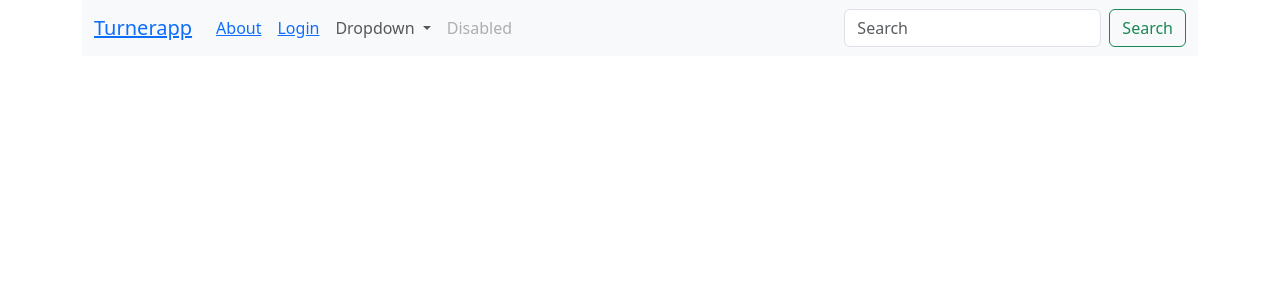
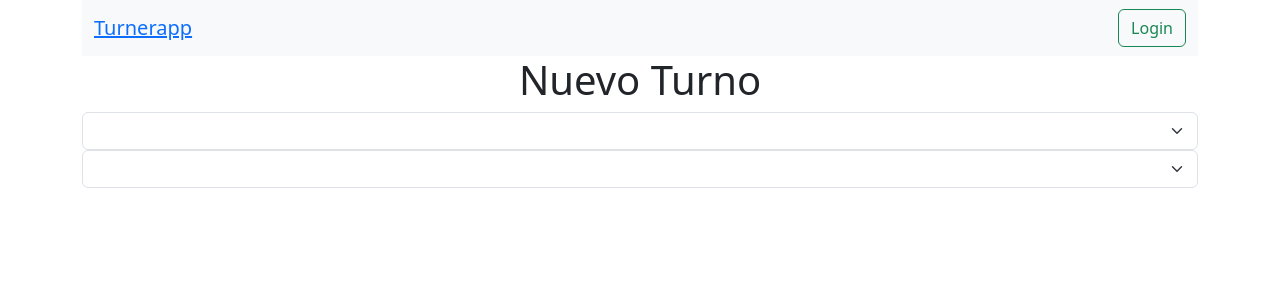
Before and after one commit to MartinZielony/TurneraPNT2, a Vue app: page /pacienteNuevoTurno in a window 1280 px wide. Shown: the top 300 px of the page. Built offline with nearby package versions, Linux system fonts and the light colour scheme.

Commit message:
WIP Listado de Medicos

```diff
--- a/src/App.vue
+++ b/src/App.vue
@@ -1,6 +1,8 @@
 <script setup>
 import { RouterLink, RouterView } from 'vue-router'
 import HelloWorld from './components/HelloWorld.vue'
+import { useUserStore } from './stores/user'
+const user = useUserStore()
 </script>
 
 <template>
@@ -17,15 +19,12 @@ import HelloWorld from './components/HelloWorld.vue'
           </button>
           <div class="collapse navbar-collapse" id="navbarSupportedContent">
             <ul class="navbar-nav me-auto mb-2 mb-lg-0">
-              <li class="nav-item">
+              <li v-if="user.estaLogueado" class="nav-item">
                 <a class="nav-link active" aria-current="page" href="#">
                   <RouterLink to="/about">About</RouterLink>
                 </a>
               </li>
-              <li class="nav-item">
-                <a class="nav-link" href="#"><RouterLink to="/login">Login</RouterLink></a>
-              </li>
-              <li class="nav-item dropdown">
+              <li v-if="user.estaLogueado" class="nav-item dropdown">
                 <a class="nav-link dropdown-toggle" href="#" role="button" data-bs-toggle="dropdown"
                   aria-expanded="false">
                   Dropdown
@@ -39,14 +38,14 @@ import HelloWorld from './components/HelloWorld.vue'
                   <li><a class="dropdown-item" href="#">Something else here</a></li>
                 </ul>
               </li>
-              <li class="nav-item">
+              <li v-if="user.estaLogueado" class="nav-item">
                 <a class="nav-link disabled" aria-disabled="true">Disabled</a>
               </li>
             </ul>
-            <form class="d-flex" role="search">
-              <input class="form-control me-2" type="search" placeholder="Search" aria-label="Search">
-              <button class="btn btn-outline-success" type="submit">Search</button>
-            </form>
+
+            <RouterLink v-if="!user.estaLogueado" to="/login"><button class="btn btn-outline-success">Login</button></RouterLink>
+            <h4 v-if="user.estaLogueado">{{ user.nombreUsuario }}</h4>
+            <button @click="user.reset()" v-if="user.estaLogueado" class="btn btn-outline-danger">Logout</button>
           </div>
         </div>
       </nav>
--- a/src/router/index.js
+++ b/src/router/index.js
@@ -1,6 +1,8 @@
 import { createRouter, createWebHistory } from 'vue-router'
 import HomeView from '../views/HomeView.vue'
 import LoginView from '../views/LoginView.vue'
+import PacienteHomeView from '../views/PacienteHomeView.vue'
+import PacienteNuevoTurnoView from '../views/PacienteNuevoTurnoView.vue'
 
 const router = createRouter({
   history: createWebHistory(import.meta.env.BASE_URL),
@@ -22,6 +24,16 @@ const router = createRouter({
       path: '/login',
       name: 'login',
       component: LoginView
+    },
+    {
+      path: '/homePaciente',
+      name: 'homePaciente',
+      component: PacienteHomeView
+    },
+    {
+      path: '/pacienteNuevoTurno',
+      name: 'pacienteNuevoTurno',
+      component: PacienteNuevoTurnoView
     }
   ]
 })
--- /dev/null
+++ b/src/stores/medicos.js
@@ -0,0 +1,26 @@
+import { ref } from 'vue'
+import { defineStore } from 'pinia'
+
+export const useMedicosStore = defineStore('medicos', {
+  state: () => {
+    const listadoMedicos = [
+      {
+        nombre: "Martin Zielony",
+        especialidad: 1
+      },
+      {
+        nombre: "Marcelo Gomez",
+        especialidad: 1
+      },
+      {
+        nombre: "Pablo Canseco",
+        especialidad: 2
+      },
+      {
+        nombre: "Maria Victoria",
+        especialidad: 3
+      }
+    ]
+    return listadoMedicos
+  }
+})
--- a/src/stores/user.js
+++ b/src/stores/user.js
@@ -3,20 +3,28 @@ import { defineStore } from 'pinia'
 
 export const useUserStore = defineStore('user', () => {
   const correoUsuario = ref("")
-  const esPaciente = ref(true)
+  const esPaciente = ref(false)
   const estaLogueado = ref(false)
   const nombreUsuario = ref("")
   const apellidoUsuario = ref("")
   const dniUsuario = ref('')
 
   const login = (mail, contrasena) => {
-    if(contrasena == "123") {
-      this.correoUsuario = mail
-      this.estaLogueado = true
+    if (contrasena == "123") {
+      correoUsuario.value = mail
+      estaLogueado.value = true
+      esPaciente.value = true
+      nombreUsuario.value = "Martin"
+      apellidoUsuario.value = "Zielony"
+      return true
     }
     alert(`Se ingresó, ${mail} ${contrasena}`)
-
   }
 
-  return { correoUsuario, esPaciente, estaLogueado, nombreUsuario, apellidoUsuario, dniUsuario, login }
+const reset = () => {
+  correoUsuario.value = ""
+  estaLogueado.value = false
+}
+
+  return { correoUsuario, esPaciente, estaLogueado, nombreUsuario, apellidoUsuario, dniUsuario, login, reset }
 })
--- a/src/views/LoginView.vue
+++ b/src/views/LoginView.vue
@@ -1,7 +1,10 @@
 <script setup>
 import { ref } from 'vue'
 import { useUserStore } from '../stores/user'
+import { useRouter } from "vue-router";
 const user = useUserStore()
+const router = useRouter();
+
 let mail = ref("")
 let contrasena = ref("")
 
@@ -11,7 +14,10 @@ const validarInfo = () => {
     mail = ""
     contrasena = ""
   } else {
-    user.login(mail.value, contrasena.value)
+    let respuesta = user.login(mail.value, contrasena.value)
+    if (respuesta && user.esPaciente) {
+      router.push("/homePaciente")
+    }
   }
 }
 
--- /dev/null
+++ b/src/views/PacienteHomeView.vue
@@ -0,0 +1,18 @@
+<script setup>
+import { ref } from 'vue'
+import { useUserStore } from '../stores/user'
+import { useRouter } from "vue-router";
+const user = useUserStore()
+const router = useRouter();
+</script>
+
+<template>
+  <main>
+    <div class="text-center">
+      <h1>Bienvenido, {{ user.nombreUsuario }} {{ user.apellidoUsuario }}</h1>
+      <button @click="router.push('/pacienteNuevoTurno')" class="btn btn-primary m-1">Sacar un Turno</button>
+      <button class="btn btn-primary m-1">Ver mis Turnos</button>
+    </div>
+
+  </main>
+</template>
--- /dev/null
+++ b/src/views/PacienteNuevoTurnoView.vue
@@ -0,0 +1,35 @@
+<script setup>
+import { ref } from 'vue'
+import { useUserStore } from '../stores/user'
+import { useMedicosStore } from '../stores/medicos'
+import { useRouter } from "vue-router";
+const medicos = useMedicosStore()
+const router = useRouter();
+
+let listado = ref([])
+
+const selectorEspecialidad = ref()
+
+const revelarMedicos = () => {
+  listado = medicos.listadoMedicos
+  console.log(listado);
+}
+
+
+</script>
+
+<template>
+  <main>
+    <div class="text-center">
+      <h1>Nuevo Turno</h1>
+      <select v-model="selectorEspecialidad" @change="revelarMedicos()" class="form-select" name="Especialidades" id="especialidades">
+        <option value="1">Pediatría</option>
+        <option value="2">Clínico</option>
+        <option value="3">Urólogo</option>
+      </select>
+      <select class="form-select">
+        <option v-for="medico in listado" value="medico.nombre">{{ medico.nombre }}</option>
+      </select>
+    </div>
+  </main>
+</template>
```
